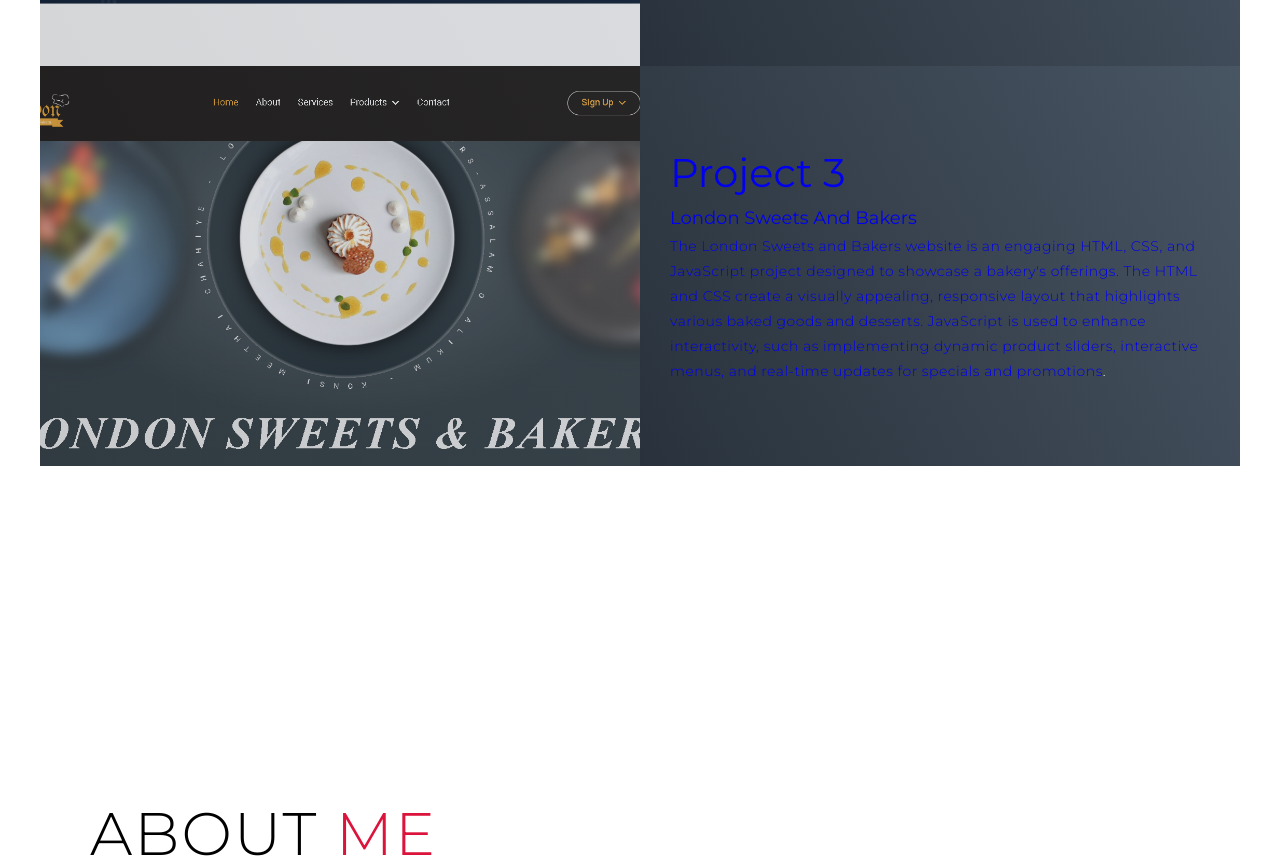
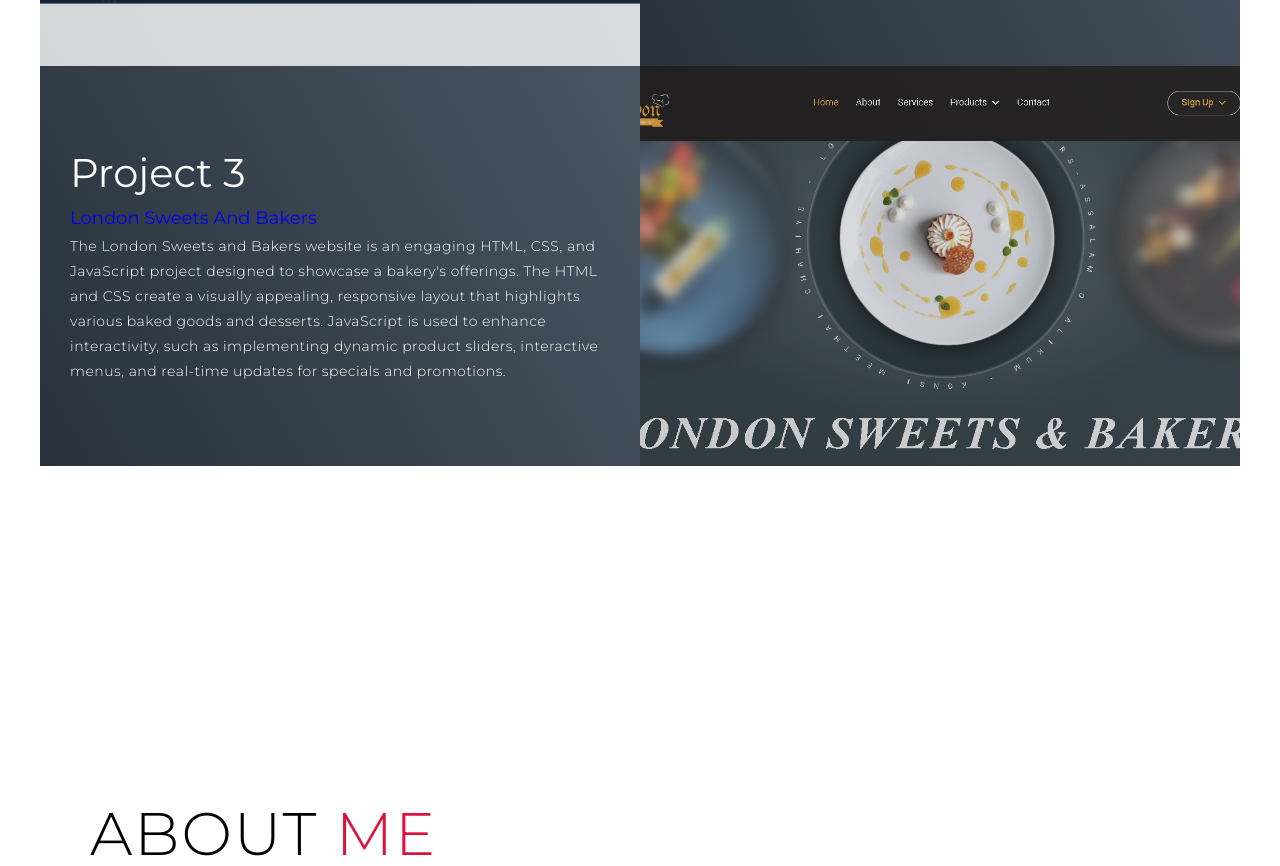
Before and after one commit to Moosakaif/portfolio, a plain HTML site: page index.html in a window 1280 px wide. Shown: the part 2557-3423 px from the top of the page. Drawn offline with Linux system fonts and the light colour scheme.

Commit message:
Update index.html

```diff
--- a/index.html
+++ b/index.html
@@ -109,13 +109,13 @@
             <img src="./img/work2.PNG" alt="img">
           </div>
         </div>
-        <a href="gorgeous-chebakia-23ce5b.netlify.app"><div class="project-item">
+        <div class="project-item">
           <div class="project-info">
             <h1>Project 3</h1>
-            <h2>London Sweets And Bakers</h2>
+           <a href="gorgeous-chebakia-23ce5b.netlify.app"> <h2>London Sweets And Bakers</h2></a>
             <p>The London Sweets and Bakers website is an engaging HTML, CSS, and JavaScript project designed to showcase a bakery's offerings. The HTML and CSS create a visually appealing, responsive layout that highlights various baked goods and desserts. JavaScript is used to enhance interactivity, such as implementing dynamic product sliders, interactive menus, and real-time updates for specials and promotions<a href="https://gorgeous-chebakia-23ce5b.netlify.app/"></a>. </p>
           </div>
-          </a>
+
           <div class="project-img">
             <img src="./img/Work3.PNG" alt="img">
           </div>
```
